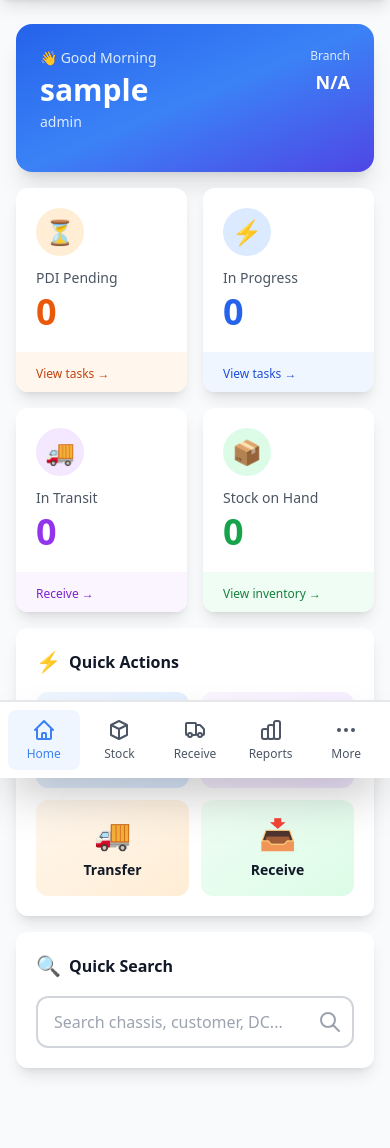
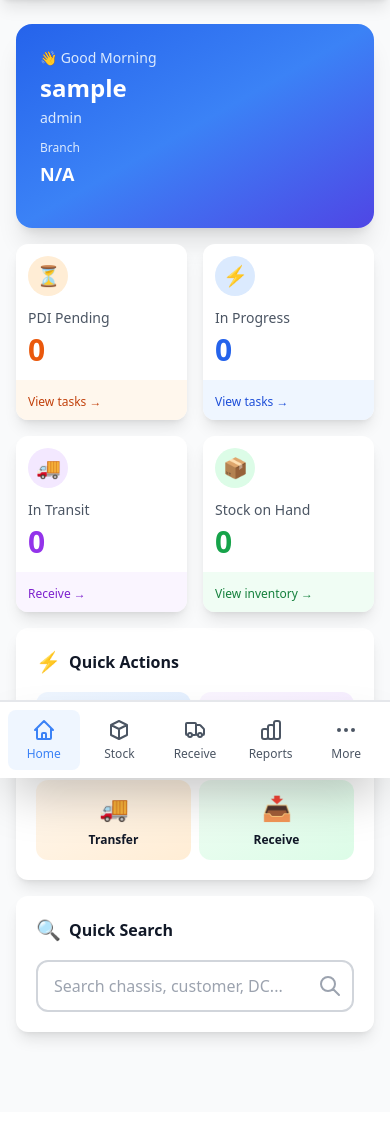
Before and after one commit to akashkatakam/pdi-control-center, a FastAPI app: page /overview in a window 390 px wide. Shown: the part 66-1214 px from the top of the page. After the commit the page ends 1110 px from the top, so only its background shows below. Run offline with FastAPI, Linux system fonts and the light colour scheme; the visitor is signed in with stand-in values (Sample User, id 1); data that the repository does not hold is empty; some libraries are stand-ins or nearby versions.

Commit message:
Make app mobile-friendly with responsive layout improvements
- Fix viewport meta: remove user-scalable=no to restore pinch-zoom (WCAG 1.4.4)
- Fix toast position: lift above mobile bottom nav bar on small screens
- Improve table styles: add iOS-smooth horizontal scrolling and nowrap
- Fix stat grids: grid-cols-4 → grid-cols-2 md:grid-cols-4 (inventory)
- Fix PDI form grids: customer specs and sale details now stack on mobile
- Fix PDI submit buttons: stack vertically on mobile with responsive padding
- Fix mechanic dashboard: task cards stack vertically, Start PDI button full-width on mobile
- Reduce table cell padding (px-6 → px-2 sm:px-6) across inventory and mechanic tables
- Fix inventory control bar: stacks vertically on mobile, dropdowns viewport-safe
- Add overflow-x-auto to inventory flat view table container
- Fix overview welcome card: stacks on mobile; stat cards and quick actions have smaller padding/icons
- Fix logistics receive: two-column grid activates at md (tablet) instead of lg; modal is viewport-safe; header buttons full-width on mobile
- Add max-w-[calc(100vw-1rem)] to user and more dropdowns in base.html

Co-Authored-By: Claude Sonnet 4.6 <noreply@anthropic.com>

```diff
--- a/templates/base.html
+++ b/templates/base.html
@@ -2,7 +2,7 @@
 <html lang="en">
 <head>
     <meta charset="UTF-8">
-    <meta name="viewport" content="width=device-width, initial-scale=1.0, maximum-scale=1.0, user-scalable=no">
+    <meta name="viewport" content="width=device-width, initial-scale=1.0">
     <title>{% block title %}PDI Control Center{% endblock %}</title>
 
     <!-- PWA Meta Tags -->
@@ -210,7 +210,7 @@
                         </button>
 
                         <!-- User Dropdown Menu -->
-                        <div id="userMenu" class="hidden absolute right-0 mt-2 w-72 bg-white rounded-xl shadow-2xl border border-gray-200 dropdown-enter">
+                        <div id="userMenu" class="hidden absolute right-0 mt-2 w-72 max-w-[calc(100vw-1rem)] bg-white rounded-xl shadow-2xl border border-gray-200 dropdown-enter">
                             <div class="p-4 border-b border-gray-200">
                                 <p class="text-xs text-gray-500 mb-1">Logged in as</p>
                                 <p class="text-sm font-bold text-gray-900">{{ username }}</p>
@@ -302,7 +302,7 @@
                     </button>
 
                     <!-- More Dropdown Menu -->
-                    <div id="moreMenu" class="hidden absolute right-0 mt-2 w-56 bg-white rounded-xl shadow-2xl border border-gray-200 dropdown-enter">
+                    <div id="moreMenu" class="hidden absolute right-0 mt-2 w-56 max-w-[calc(100vw-1rem)] bg-white rounded-xl shadow-2xl border border-gray-200 dropdown-enter">
                         <div class="p-2">
                             <a href="/inventory/locator" class="flex items-center space-x-3 px-3 py-2 text-sm text-gray-700 hover:bg-gray-100 rounded-lg transition">
                                 <svg class="w-5 h-5 text-gray-500" fill="none" stroke="currentColor" viewBox="0 0 24 24">
--- a/templates/overview.html
+++ b/templates/overview.html
@@ -7,13 +7,13 @@
 <div class="space-y-4">
     <!-- Welcome Card -->
     <div class="bg-gradient-to-br from-blue-600 via-blue-500 to-indigo-600 rounded-2xl shadow-xl p-6 text-white">
-        <div class="flex justify-between items-start mb-4">
+        <div class="flex flex-col sm:flex-row justify-between items-start sm:items-center mb-4 gap-3">
             <div>
                 <p class="text-blue-100 text-sm mb-1">👋 {{ greeting }}</p>
-                <h1 class="text-3xl font-bold">{{ username }}</h1>
+                <h1 class="text-2xl sm:text-3xl font-bold">{{ username }}</h1>
                 <p class="text-blue-100 text-sm mt-1">{{ user_role }}</p>
             </div>
-            <div class="text-right">
+            <div class="text-left sm:text-right">
                 <p class="text-xs text-blue-100 mb-1">Branch</p>
                 <p class="font-bold text-lg">{{ branch_name }}</p>
             </div>
@@ -24,64 +24,64 @@
     <div class="grid grid-cols-2 gap-4">
         <!-- PDI Pending -->
         <div class="bg-white rounded-xl shadow-lg overflow-hidden transform hover:scale-105 transition">
-            <div class="p-5">
+            <div class="p-3 sm:p-5">
                 <div class="flex items-center justify-between mb-3">
-                    <div class="w-12 h-12 bg-orange-100 rounded-full flex items-center justify-center">
-                        <span class="text-2xl">⏳</span>
+                    <div class="w-10 sm:w-12 h-10 sm:h-12 bg-orange-100 rounded-full flex items-center justify-center">
+                        <span class="text-xl sm:text-2xl">⏳</span>
                     </div>
                 </div>
                 <p class="text-sm text-gray-600 mb-1">PDI Pending</p>
-                <p class="text-4xl font-bold text-orange-600">{{ pdi_pending }}</p>
+                <p class="text-3xl sm:text-4xl font-bold text-orange-600">{{ pdi_pending }}</p>
             </div>
-            <div class="bg-orange-50 px-5 py-2">
+            <div class="bg-orange-50 px-3 sm:px-5 py-2">
                 <a href="/task-manager?filter=pending" class="text-xs text-orange-700 font-medium">View tasks →</a>
             </div>
         </div>
 
         <!-- In Progress -->
         <div class="bg-white rounded-xl shadow-lg overflow-hidden transform hover:scale-105 transition">
-            <div class="p-5">
+            <div class="p-3 sm:p-5">
                 <div class="flex items-center justify-between mb-3">
-                    <div class="w-12 h-12 bg-blue-100 rounded-full flex items-center justify-center">
-                        <span class="text-2xl">⚡</span>
+                    <div class="w-10 sm:w-12 h-10 sm:h-12 bg-blue-100 rounded-full flex items-center justify-center">
+                        <span class="text-xl sm:text-2xl">⚡</span>
                     </div>
                 </div>
                 <p class="text-sm text-gray-600 mb-1">In Progress</p>
-                <p class="text-4xl font-bold text-blue-600">{{ pdi_in_progress }}</p>
+                <p class="text-3xl sm:text-4xl font-bold text-blue-600">{{ pdi_in_progress }}</p>
             </div>
-            <div class="bg-blue-50 px-5 py-2">
+            <div class="bg-blue-50 px-3 sm:px-5 py-2">
                 <a href="/task-manager?filter=in_progress" class="text-xs text-blue-700 font-medium">View tasks →</a>
             </div>
         </div>
 
         <!-- In Transit -->
         <div class="bg-white rounded-xl shadow-lg overflow-hidden transform hover:scale-105 transition">
-            <div class="p-5">
+            <div class="p-3 sm:p-5">
                 <div class="flex items-center justify-between mb-3">
-                    <div class="w-12 h-12 bg-purple-100 rounded-full flex items-center justify-center">
-                        <span class="text-2xl">🚚</span>
+                    <div class="w-10 sm:w-12 h-10 sm:h-12 bg-purple-100 rounded-full flex items-center justify-center">
+                        <span class="text-xl sm:text-2xl">🚚</span>
                     </div>
                 </div>
                 <p class="text-sm text-gray-600 mb-1">In Transit</p>
-                <p class="text-4xl font-bold text-purple-600">{{ in_transit }}</p>
+                <p class="text-3xl sm:text-4xl font-bold text-purple-600">{{ in_transit }}</p>
             </div>
-            <div class="bg-purple-50 px-5 py-2">
+            <div class="bg-purple-50 px-3 sm:px-5 py-2">
                 <a href="/logistics/receive" class="text-xs text-purple-700 font-medium">Receive →</a>
             </div>
         </div>
 
         <!-- Stock on Hand -->
         <div class="bg-white rounded-xl shadow-lg overflow-hidden transform hover:scale-105 transition">
-            <div class="p-5">
+            <div class="p-3 sm:p-5">
                 <div class="flex items-center justify-between mb-3">
-                    <div class="w-12 h-12 bg-green-100 rounded-full flex items-center justify-center">
-                        <span class="text-2xl">📦</span>
+                    <div class="w-10 sm:w-12 h-10 sm:h-12 bg-green-100 rounded-full flex items-center justify-center">
+                        <span class="text-xl sm:text-2xl">📦</span>
                     </div>
                 </div>
                 <p class="text-sm text-gray-600 mb-1">Stock on Hand</p>
-                <p class="text-4xl font-bold text-green-600">{{ stock_on_hand }}</p>
+                <p class="text-3xl sm:text-4xl font-bold text-green-600">{{ stock_on_hand }}</p>
             </div>
-            <div class="bg-green-50 px-5 py-2">
+            <div class="bg-green-50 px-3 sm:px-5 py-2">
                 <a href="/inventory/stock-levels" class="text-xs text-green-700 font-medium">View inventory →</a>
             </div>
         </div>
@@ -93,22 +93,22 @@
             <span class="text-xl mr-2">⚡</span>
             Quick Actions
         </h2>
-        <div class="grid grid-cols-2 gap-3">
-            <a href="/task-manager" class="flex flex-col items-center justify-center p-4 bg-gradient-to-br from-blue-50 to-blue-100 rounded-xl hover:shadow-md transition">
-                <span class="text-3xl mb-2">📋</span>
-                <span class="text-sm font-semibold text-gray-900">Tasks</span>
+        <div class="grid grid-cols-2 gap-2 sm:gap-3">
+            <a href="/task-manager" class="flex flex-col items-center justify-center p-3 sm:p-4 bg-gradient-to-br from-blue-50 to-blue-100 rounded-xl hover:shadow-md transition">
+                <span class="text-2xl sm:text-3xl mb-2">📋</span>
+                <span class="text-xs sm:text-sm font-semibold text-gray-900">Tasks</span>
             </a>
-            <a href="/inventory/locator" class="flex flex-col items-center justify-center p-4 bg-gradient-to-br from-purple-50 to-purple-100 rounded-xl hover:shadow-md transition">
-                <span class="text-3xl mb-2">🔍</span>
-                <span class="text-sm font-semibold text-gray-900">Search</span>
+            <a href="/inventory/locator" class="flex flex-col items-center justify-center p-3 sm:p-4 bg-gradient-to-br from-purple-50 to-purple-100 rounded-xl hover:shadow-md transition">
+                <span class="text-2xl sm:text-3xl mb-2">🔍</span>
+                <span class="text-xs sm:text-sm font-semibold text-gray-900">Search</span>
             </a>
-            <a href="/logistics/transfer" class="flex flex-col items-center justify-center p-4 bg-gradient-to-br from-orange-50 to-orange-100 rounded-xl hover:shadow-md transition">
-                <span class="text-3xl mb-2">🚚</span>
-                <span class="text-sm font-semibold text-gray-900">Transfer</span>
+            <a href="/logistics/transfer" class="flex flex-col items-center justify-center p-3 sm:p-4 bg-gradient-to-br from-orange-50 to-orange-100 rounded-xl hover:shadow-md transition">
+                <span class="text-2xl sm:text-3xl mb-2">🚚</span>
+                <span class="text-xs sm:text-sm font-semibold text-gray-900">Transfer</span>
             </a>
-            <a href="/logistics/receive" class="flex flex-col items-center justify-center p-4 bg-gradient-to-br from-green-50 to-green-100 rounded-xl hover:shadow-md transition">
-                <span class="text-3xl mb-2">📥</span>
-                <span class="text-sm font-semibold text-gray-900">Receive</span>
+            <a href="/logistics/receive" class="flex flex-col items-center justify-center p-3 sm:p-4 bg-gradient-to-br from-green-50 to-green-100 rounded-xl hover:shadow-md transition">
+                <span class="text-2xl sm:text-3xl mb-2">📥</span>
+                <span class="text-xs sm:text-sm font-semibold text-gray-900">Receive</span>
             </a>
         </div>
     </div>
```
Also changed, not shown: static/css/custom.css (+17 -2 lines), templates/inventory_stock_levels.html (+27 -27 lines), templates/logistics_receive.html (+6 -6 lines), templates/mechanic_dashboard.html (+18 -18 lines), templates/mechanic_pdi_form.html (+5 -5 lines).
